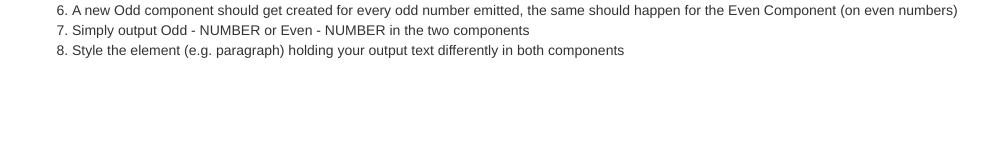
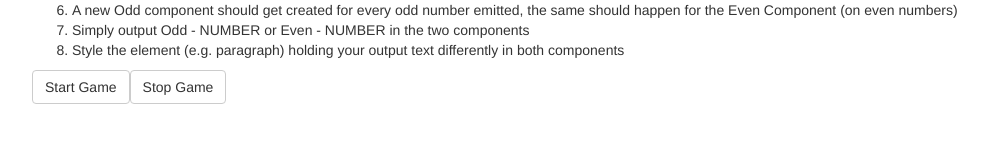
Before and after one commit to bartoszgajda55/AngularTCG, an Angular app: page / in a window 1280 px wide. Shown: the part 156-300 px from the top of the page, without its empty margins (38-1026 px from the left). Built offline with nearby package versions, Linux system fonts and the light colour scheme.

Commit message:
Event emitter added.

```diff
--- a/src/app/app.component.html
+++ b/src/app/app.component.html
@@ -14,4 +14,10 @@
       </ol>
     </div>
   </div>
+  <div class="row">
+    <div class="col-xs-12">
+      <button class="btn btn-default" (click)="onGameStart()">Start Game</button>
+      <button class="btn btn-default" (click)="onGameStop()">Stop Game</button>
+    </div>
+  </div>
 </div>
--- a/src/app/app.component.ts
+++ b/src/app/app.component.ts
@@ -1,4 +1,4 @@
-import { Component } from '@angular/core';
+import {Component, EventEmitter, Output} from '@angular/core';
 
 @Component({
   selector: 'app-root',
@@ -6,5 +6,19 @@ import { Component } from '@angular/core';
   styleUrls: ['./app.component.css']
 })
 export class AppComponent {
+  numberToEmit: number = 0;
+  @Output()
+  numberEmitted = new EventEmitter<{number: number}>();
+  timer: any;
 
+  onGameStart() {
+    this.timer = setInterval(() => {
+      this.numberEmitted.emit({number: this.numberToEmit++});
+      console.log(this.numberToEmit);
+    }, 1000);
+  }
+
+  onGameStop() {
+    clearInterval(this.timer);
+  }
 }
```
